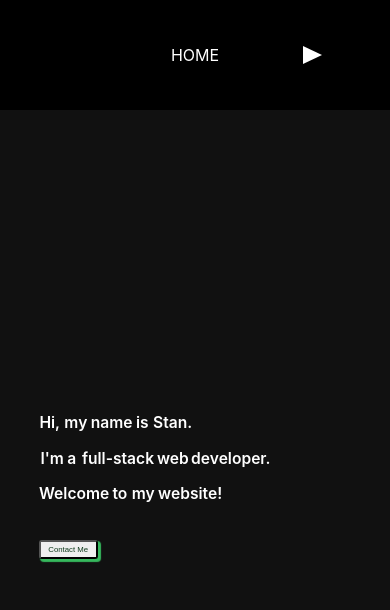
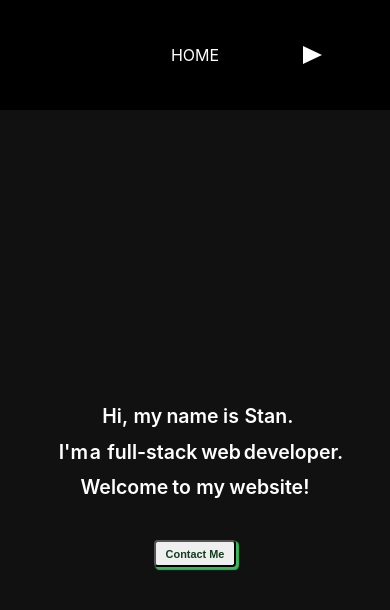
Before and after one commit to cardioforcake/portfolio-v1, a React (Create React App) app: page / in a window 390 px wide. Shown: the top 610 px of the page. Built offline with nearby package versions, Linux system fonts and the light colour scheme.

Commit message:
add styling for home

```diff
--- a/src/components/Home/Home.module.css
+++ b/src/components/Home/Home.module.css
@@ -25,6 +25,7 @@
   font-size: 2vw;
   color:  rgb(18, 61, 31);
   border-radius: 0.75vw;
+  font-weight: 550;
   box-shadow: 2px 2px 1px 1px  rgb(54, 184, 93);
   transition: box-shadow 0.02s ease-out;
 
@@ -63,8 +64,7 @@
   100%{font-size: 4vw;}
 }
 
-
-@-webkit-keyframes wiggle{
+/* @-webkit-keyframes wiggle{
   from{
     -webkit-transform: rotate(10deg);
   }
@@ -72,7 +72,7 @@
     -webkit-transform: rotate(-10deg);
     -webkit-transform-origin: center center;
   }
-}
+} */
 
 
 #ltr1{
@@ -133,3 +133,88 @@
   transition-delay: 3700ms;
   width: 17.5vw;
 }
+
+@media (max-width: 650px){
+
+  .delayedLtrsContainer{
+    height: 6;
+    justify-content: center;
+  }
+
+  .delayedLetters{
+    font-size: 5vw;
+  }
+
+  @keyframes growSmall{
+    0% { font-size: 5vw; }
+    25% {font-size: 5.18vw; color: rgb(54, 184, 93)}
+    50% {font-size: 5.3vw; }
+    75% {font-size: 5.18vw; color: rgb(54, 184, 93)}
+    100%{font-size: 5vw;}
+  }
+
+  .delayedLetters:hover{
+    animation: growSmall 0.5s ease-out !important;
+  }
+
+  .intro{
+    width: 70vw;
+    margin-bottom: 0.5rem;
+  }
+
+  .contactBtnContainer{
+    width: 70vw;
+    display: flex;
+    justify-content: center;
+  }
+
+  .contactBtn{
+    width: 21vw;
+    height: 7vw;
+    font-size: 2.8vw;
+    border-radius: 0.9375vw;
+  }
+
+  #ltr1{
+    width: 6.875vw;
+  }
+  #ltr2{
+    width: 8.4375vw;
+  }
+  #ltr3{
+    width: 14.375vw;
+  }
+  #ltr4{
+    width: 5.625vw;
+  }
+  #ltr5{
+    width: 12.5vw;
+  }
+  #ltr6{
+    width: 8.4375vw;
+  }
+  #ltr7{
+    width: 4.065vw;
+  }
+  #ltr8{
+    width: 24.0625vw;
+  }
+  #ltr9{
+    width: 10.9375vw;
+  }
+  #ltr10{
+    width: 23.75vw;
+  }
+  #ltr11{
+    width: 22.1875vw;
+  }
+  #ltr12{
+    width: 6.25vw;
+  }
+  #ltr13{
+    width: 8.4375vw;
+  }
+  #ltr14{
+    width: 21.875vw;
+  }
+}
```
